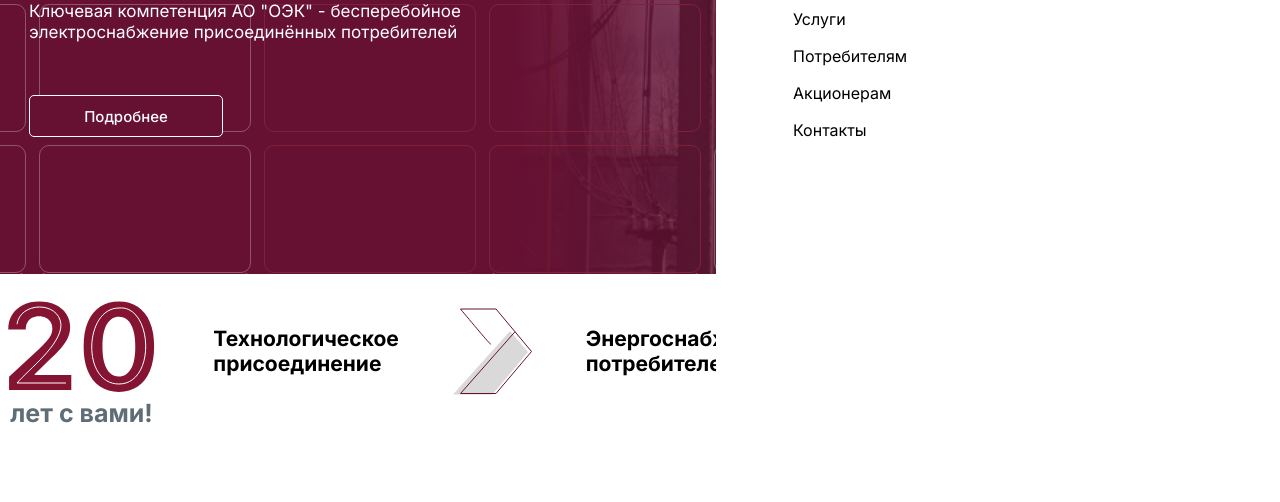
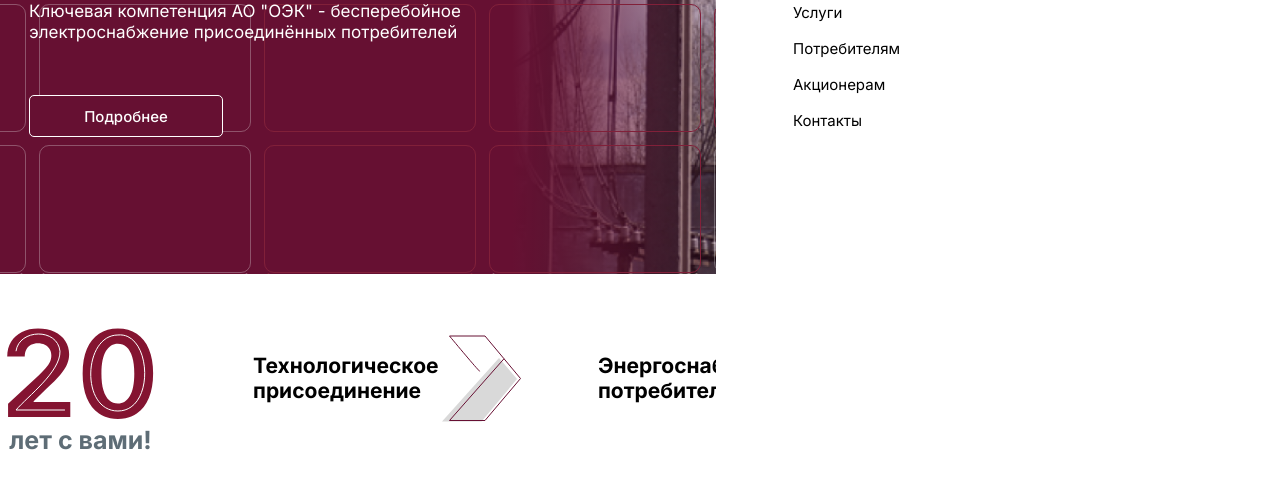
Before and after one commit to aleksamatis/oek, a website: page src/index.html in a window 1280 px wide. Shown: the part 346-848 px from the top of the page. Before the commit the page ends 821 px from the top, so only its background shows below. Drawn offline with nearby package versions, Linux system fonts and the light colour scheme; files that its build step writes are made by us from their sources.

Commit message:
improvements

```diff
--- a/src/css/main.scss
+++ b/src/css/main.scss
@@ -30,7 +30,7 @@
 }
 
 .container {
-  max-width: 1276px;
+  max-width: 1278px;
   margin: 0 auto;
 }
 
@@ -40,10 +40,15 @@
   align-items: center;
   padding-top: 9px;
   padding-bottom: 8px;
+  font-size: 15px;
 
   & > .container {
     background: #F0F0F0;
   }
+}
+
+.header-menu-logo {
+  margin-right: 38px;
 }
 
 .header-menu-items {
@@ -73,6 +78,10 @@
   white-space: nowrap;
 }
 
+.menu-down-img {
+  margin-left: 8px;
+}
+
 .header-contacts {
   display: flex;
   align-items: flex-start;
@@ -97,19 +106,27 @@
 }
 
 .header-main-banner {
-  background: url('/images/banner-rectangles.svg'), linear-gradient(90deg, #661032 0%, #661032 40%, rgba(217, 217, 217, 0) 100%), no-repeat top right url("/images/mash21.png"), #661032;
-  background-size: auto, auto, contain;
+  background:
+    url('/images/banner-rectangles.svg'),
+     linear-gradient(90deg, #661032 0%, #661032 40%, rgba(217, 217, 217, 0) 60%),
+      no-repeat right url("/images/mash21.png"),
+    #661032;
+  background-size: auto, auto, cover;
   padding: 137px 29px;
   position: relative;
 }
 
 .header-main-banner-dots {
   position: absolute;
-  bottom: 0;
-  right: 0;
+  bottom: 24px;
+  left: 50%;
   display: flex;
+  justify-content: flex-end;
   gap: 12px;
-  padding: 24px;
+  transform: translateX(-50%);
+  width: 100%;
+  max-width: 1278px;
+
 
   > div {
     border: 1px solid white;
@@ -159,6 +176,7 @@
   display: flex;
   justify-content: space-between;
   align-items: center;
+  padding-top: 27px;
   padding-bottom: 47px;
 }
 
@@ -167,6 +185,7 @@
   flex-direction: column;
   align-content: center;
   text-align: center;
+  margin-right: 93px;
 }
 
 .main-advantages-age-text {
@@ -176,13 +195,18 @@
   line-height: 30px;
 }
 
+.main-advantages-text-items {
+  display: flex;
+  justify-content: space-between;
+  gap: 76px;
+}
+
 .main-advantages-text-item {
   display: flex;
   align-items: center;
   font-weight: 700;
   font-size: 21px;
   line-height: 25px;
-  max-width: 320px;
 }
 
 .header-burger-menu {
@@ -289,6 +313,15 @@
     justify-content: center;
     gap: 21px;
 
+    .main-advantages-age {
+      margin: 0;
+    }
+
+    .main-advantages-text-items {
+      flex-wrap: wrap;
+      justify-content: center;
+    }
+
     .main-advantages-text-item {
       width: 100%;
       max-width: 100%;
@@ -343,9 +376,7 @@
   }
 
   .header-main-banner-dots {
-    left: 50%;
-    right: unset;
-    transform: translateX(-50%);
     padding: 16px;
+    justify-content: center;
   }
 }
--- a/src/index.html
+++ b/src/index.html
@@ -20,7 +20,7 @@
           <img class="header-menu-logo" src="/images/logo.svg" alt="" />
           <div class="header-menu-items">
             <div class="menu-item header-menu-item-submenu">
-              <div>О компании <img src="/images/down.svg" alt="" /></div>
+              <div>О компании <img src="/images/down.svg" alt="" class="menu-down-img" /></div>
               <div class="header-submenu">
                 <div class="submenu-items">
                   <div class="header-submenu-item">Филиалы</div>
@@ -97,12 +97,20 @@
       <div class="main-advantages-twenty-age-text"><img src="/images/20.svg" alt="" /></div>
       <div class="main-advantages-age-text">лет с вами!</div>
     </div>
-    <div class="main-advantages-text-item">Технологическое присоединение <img src="/images/advantagesRight.svg"
-        alt="" /> </div>
-    <div class="main-advantages-text-item">Энергоснабжение потребителей <img src="/images/advantagesRight.svg" alt="" />
+    <div class="main-advantages-text-items">
+      <div class="main-advantages-text-item">
+        <div>Технологическое присоединение</div>
+        <img src="/images/advantagesRight.svg" alt="" />
+      </div>
+      <div class="main-advantages-text-item">
+        <div>Энергоснабжение потребителей</div>
+        <img src="/images/advantagesRight.svg" alt="" />
+      </div>
+      <div class="main-advantages-text-item">
+        <div>Снижение расходов на электроснабжение</div>
+        <img src="/images/advantagesRight.svg" alt="" />
+      </div>
     </div>
-    <div class="main-advantages-text-item">Снижение расходов на электроснабжение <img src="/images/advantagesRight.svg"
-        alt="" /></div>
   </div>
 </body>
 
```
